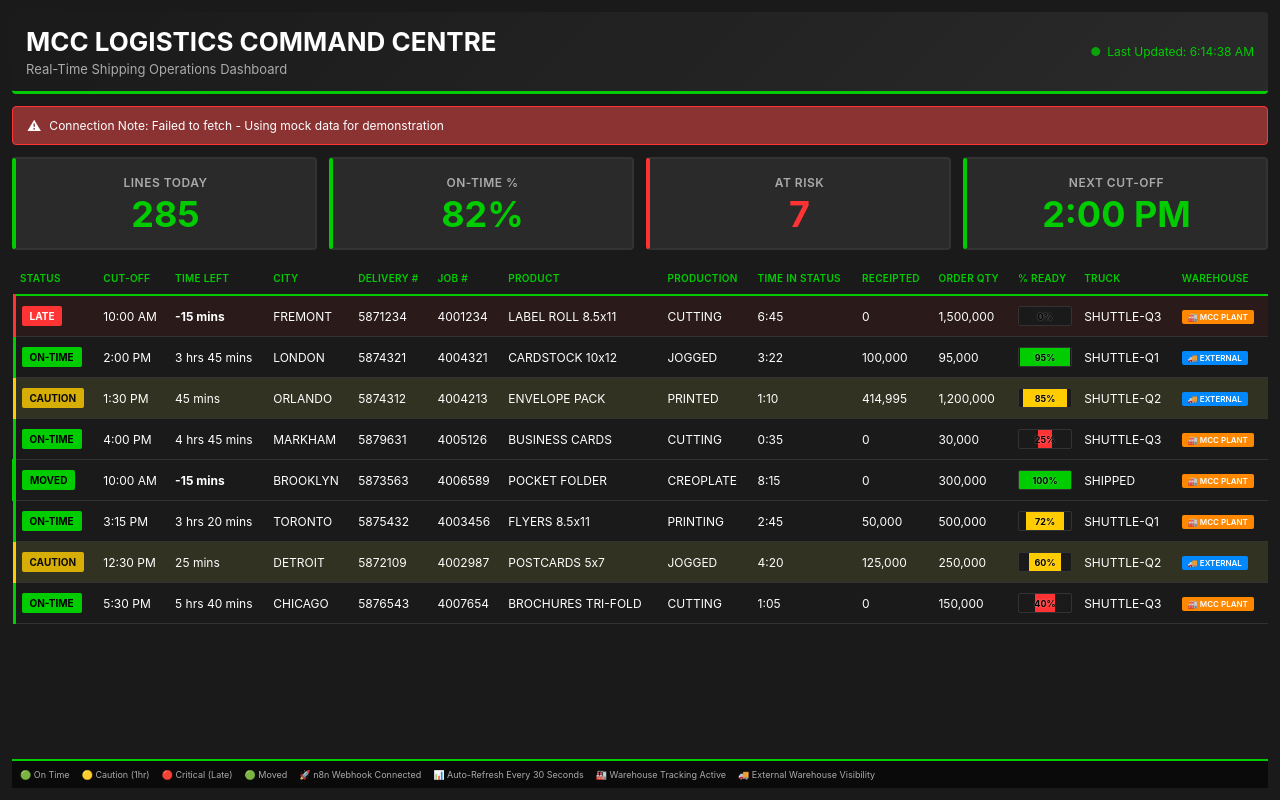
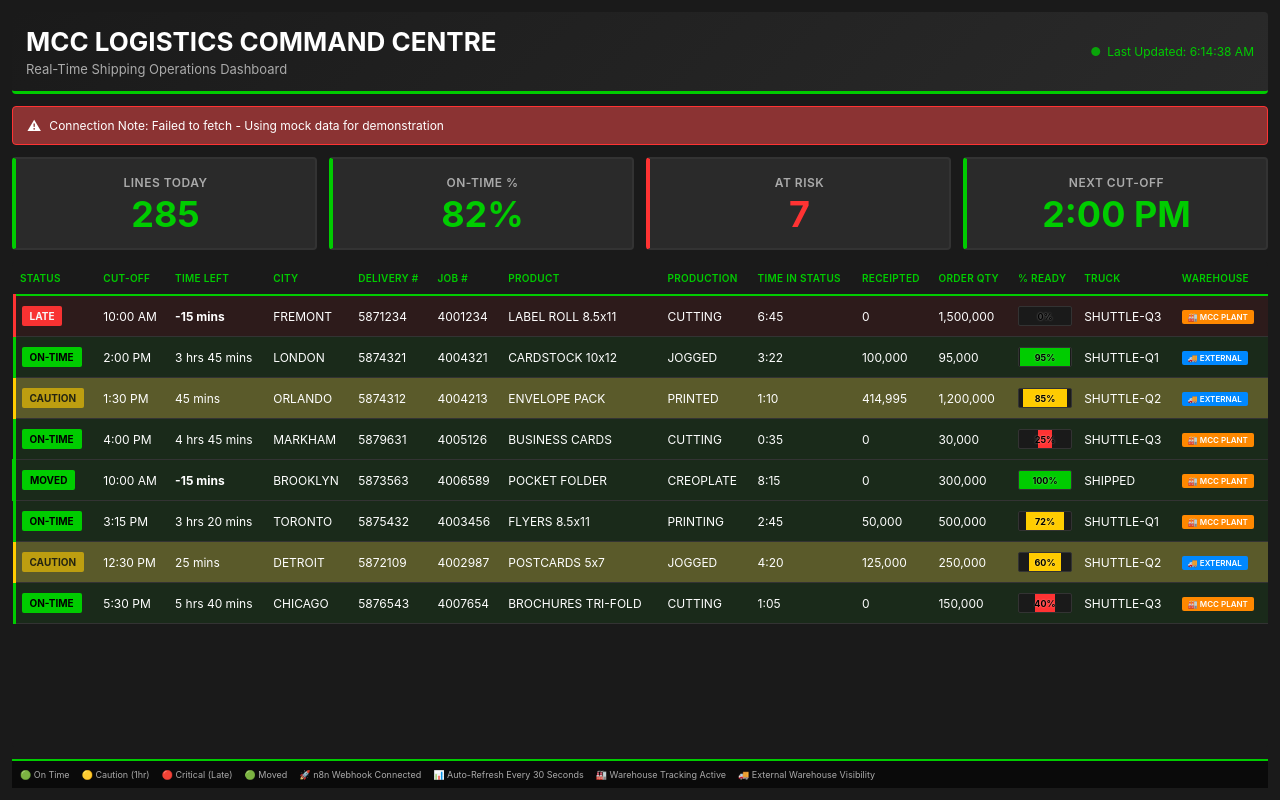
Before and after one commit to ricardo-business-camp/mcc-logistics-dashboard, a React (Create React App) app: page / in a window 1280 px wide. Built offline with nearby package versions, Linux system fonts and the light colour scheme.

Commit message:
Update App.css

```diff
--- a/src/App.css
+++ b/src/App.css
@@ -33,7 +33,7 @@ body {
 .header {
   background: linear-gradient(135deg, #1a1a1a 0%, #2a2a2a 100%);
   border-bottom: 3px solid #00cc00;
-  margin-bottom: 8px;
+  margin-bottom: 6px;
   padding: 12px;
   border-radius: 4px;
   flex-shrink: 0;
@@ -86,7 +86,7 @@ body {
   border: 1px solid #ff3333;
   color: #ffffff;
   padding: 8px 12px;
-  margin-bottom: 8px;
+  margin-bottom: 6px;
   border-radius: 4px;
   display: flex;
   align-items: center;
@@ -104,7 +104,7 @@ body {
   display: grid;
   grid-template-columns: repeat(auto-fit, minmax(100px, 1fr));
   gap: 8px;
-  margin-bottom: 8px;
+  margin-bottom: 6px;
   flex-shrink: 0;
 }
 
@@ -150,7 +150,7 @@ body {
   flex: 1;
   overflow-x: auto;
   overflow-y: auto;
-  margin-bottom: 8px;
+  margin-bottom: 6px;
   background-color: #1a1a1a;
   border-radius: 4px;
   width: 100%;
@@ -200,29 +200,36 @@ body {
   background-color: #2a2a2a;
 }
 
-/* Row Status Colors */
+/* Row Status Colors - FIXED FLASHING */
 .orders-table .row-late,
 .orders-table .row-critical {
   border-left: 3px solid #ff3333;
-  background-color: #2a1a1a;
+  animation: flashLate 0.8s infinite;
+}
+
+@keyframes flashLate {
+  0%, 100% { background-color: #2a1a1a; }
+  50% { background-color: #5a2a2a; }
 }
 
 .orders-table .row-ontime {
   border-left: 3px solid #00cc00;
+  background-color: #1a2a1a;
 }
 
 .orders-table .row-caution {
   border-left: 3px solid #ffcc00;
-  animation: flashCaution 1.5s infinite;
+  animation: flashCaution 1s infinite;
 }
 
 @keyframes flashCaution {
-  0%, 100% { background-color: #2a2a1a; }
-  50% { background-color: #3a3a2a; }
+  0%, 100% { background-color: #3a3a1a; }
+  50% { background-color: #5a5a2a; }
 }
 
 .orders-table .row-moved {
   border-left: 4px solid #00cc00;
+  background-color: #1a2a1a;
 }
 
 .status-cell {
@@ -251,6 +258,7 @@ body {
 .status-badge.critical {
   background-color: #ff3333;
   color: #ffffff;
+  animation: flashBadgeLate 0.8s infinite;
 }
 
 .status-badge.ontime {
@@ -261,7 +269,7 @@ body {
 .status-badge.caution {
   background-color: #ffcc00;
   color: #000000;
-  animation: flashBadge 1.5s infinite;
+  animation: flashBadgeCaution 1s infinite;
 }
 
 .status-badge.moved {
@@ -269,12 +277,17 @@ body {
   color: #000000;
 }
 
-@keyframes flashBadge {
+@keyframes flashBadgeLate {
+  0%, 100% { opacity: 1; }
+  50% { opacity: 0.5; }
+}
+
+@keyframes flashBadgeCaution {
   0%, 100% { opacity: 1; }
   50% { opacity: 0.6; }
 }
 
-/* Progress Bar - FIXED COLORS */
+/* Progress Bar */
 .progress-bar {
   position: relative;
   width: 100%;
```
